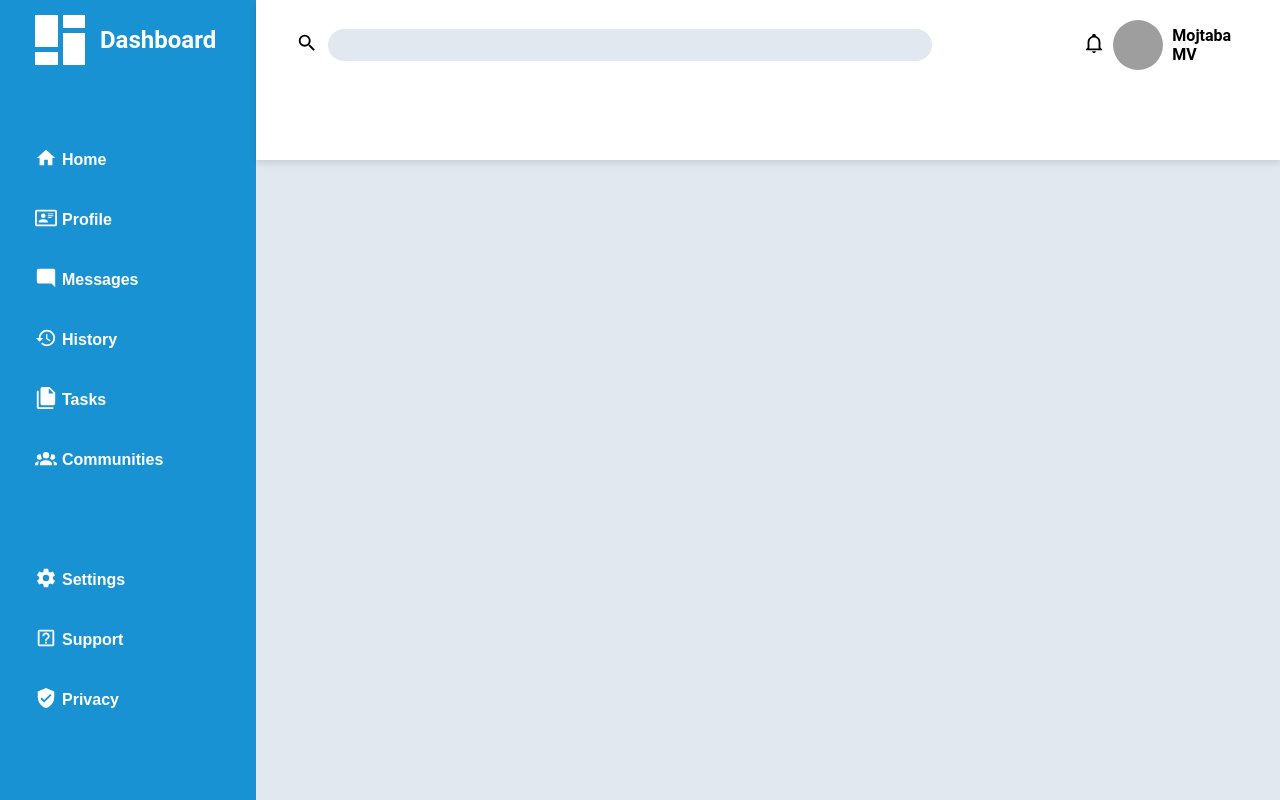
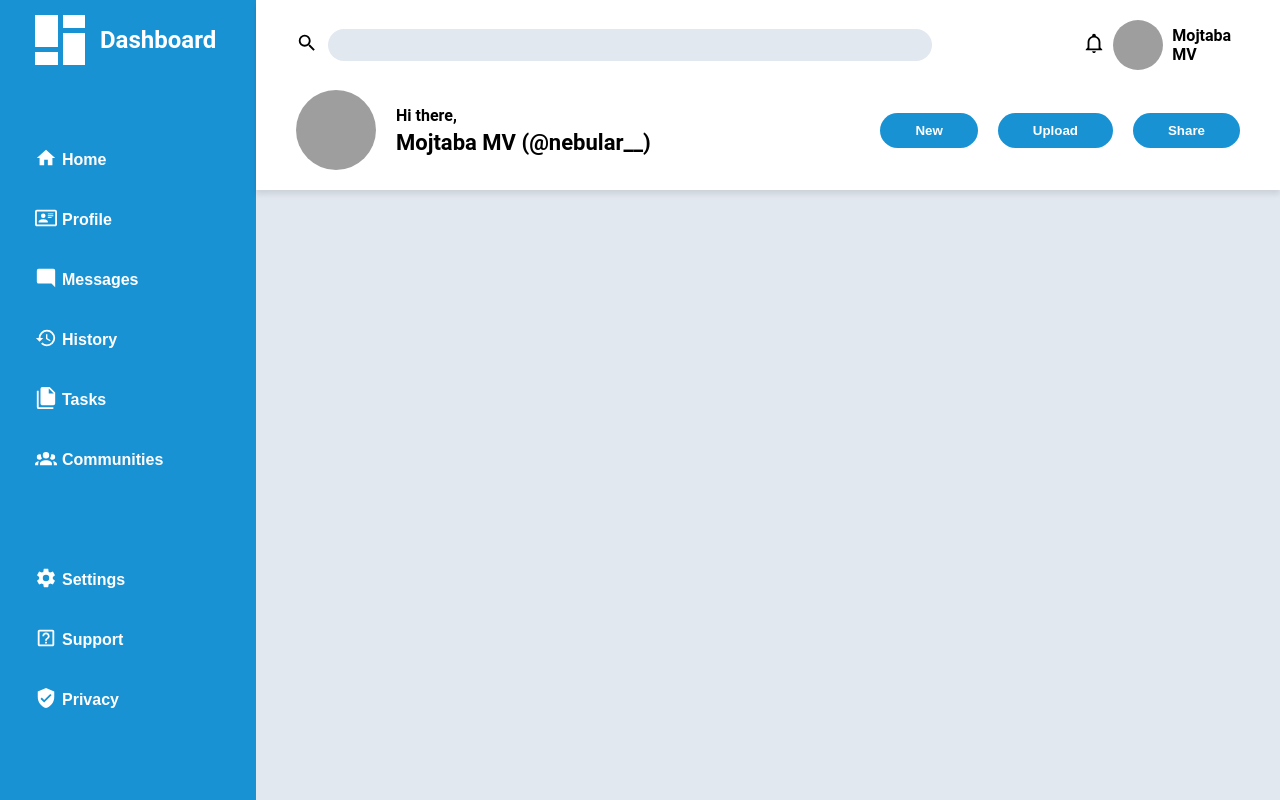
Before and after one commit to MojiMV/admin-dashboard, a plain HTML site: page index.html in a window 1280 px wide. Drawn offline with Linux system fonts and the light colour scheme; grey boxes are pictures that could not be loaded.

Commit message:
add the second row and complete the header

```diff
--- a/index.html
+++ b/index.html
@@ -101,6 +101,19 @@
                     </div>
                 </div>
                 <div class="second-row">
+                    <div class="first-part">
+                        <div class="second-profile-picture" style="background-image: url('./img/266fc26e-49a3-4ff9-8a9a-b0e8ebd6507e.PNG')"></div>
+                        <div>
+                            <div class="hello-txt">Hi there,</div>
+                            <div class="welcome-name">Mojtaba MV (@nebular__)</div>
+                        </div>
+                    </div>
+
+                    <div class="second-part">
+                        <button>New</button>
+                        <button>Upload</button>
+                        <button>Share</button>
+                    </div>
 
                 </div>
             </div>
--- a/style.css
+++ b/style.css
@@ -167,6 +167,7 @@ body{
     box-shadow: 0px 4px 6px rgba(0, 0, 0, 0.1);
     padding: 40px;
     padding-top: 20px;
+    padding-bottom: 20px;
 }
 
 .searchbar-container{
@@ -219,3 +220,53 @@ body{
     align-items: center;
     place-items: center;
 }
+
+.second-profile-picture{
+    height: 80px;
+    width: 80px;
+    border-radius: 50%;
+    background-size: cover;
+    background-position: center;
+}
+
+.header-container .second-row{
+    display: grid;
+    grid-template-columns: max-content max-content;
+    justify-content: space-between;
+    padding-top: 20px;
+}
+
+.second-row .first-part{
+    display: grid;
+    grid-template-columns: max-content max-content;
+    align-items: center;
+    gap: 20px;
+}
+
+.second-row .second-part{
+    display: grid;
+    grid-template-columns: max-content max-content max-content;
+    gap: 20px;
+    align-items: center;
+}
+
+.second-row .second-part > button{
+    background-color: var(--blue-color);
+    color: white;
+    font-weight: bold;
+    border: none;
+    height: 35px;
+    padding: 0px 35px;
+    border-radius: 25px;
+}
+
+.hello-txt{
+    font-weight: bold;
+    font-weight: 16px;
+    margin-bottom: 5px;
+}
+
+.welcome-name{
+    font-weight: bold;
+    font-size: 22px;
+}
```
